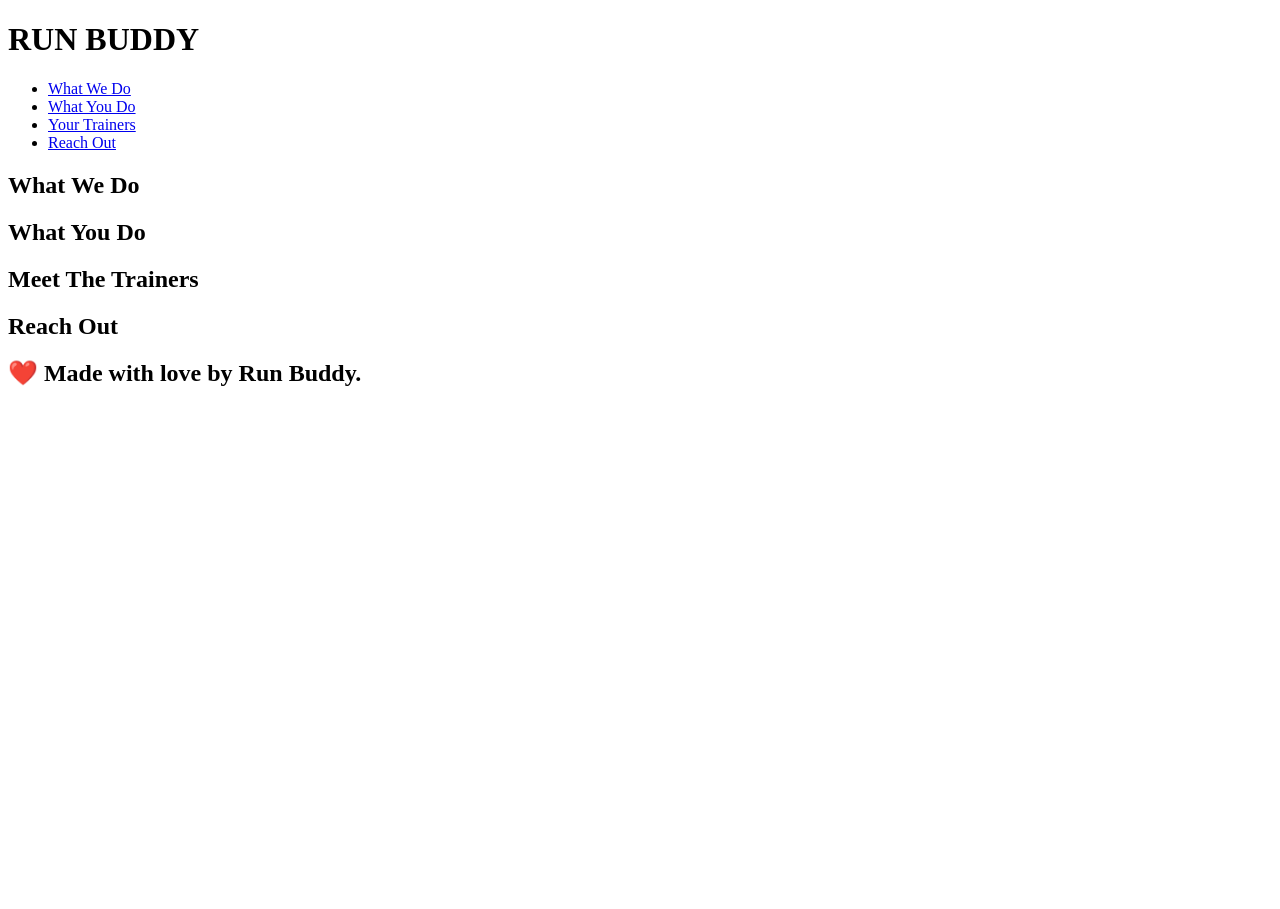
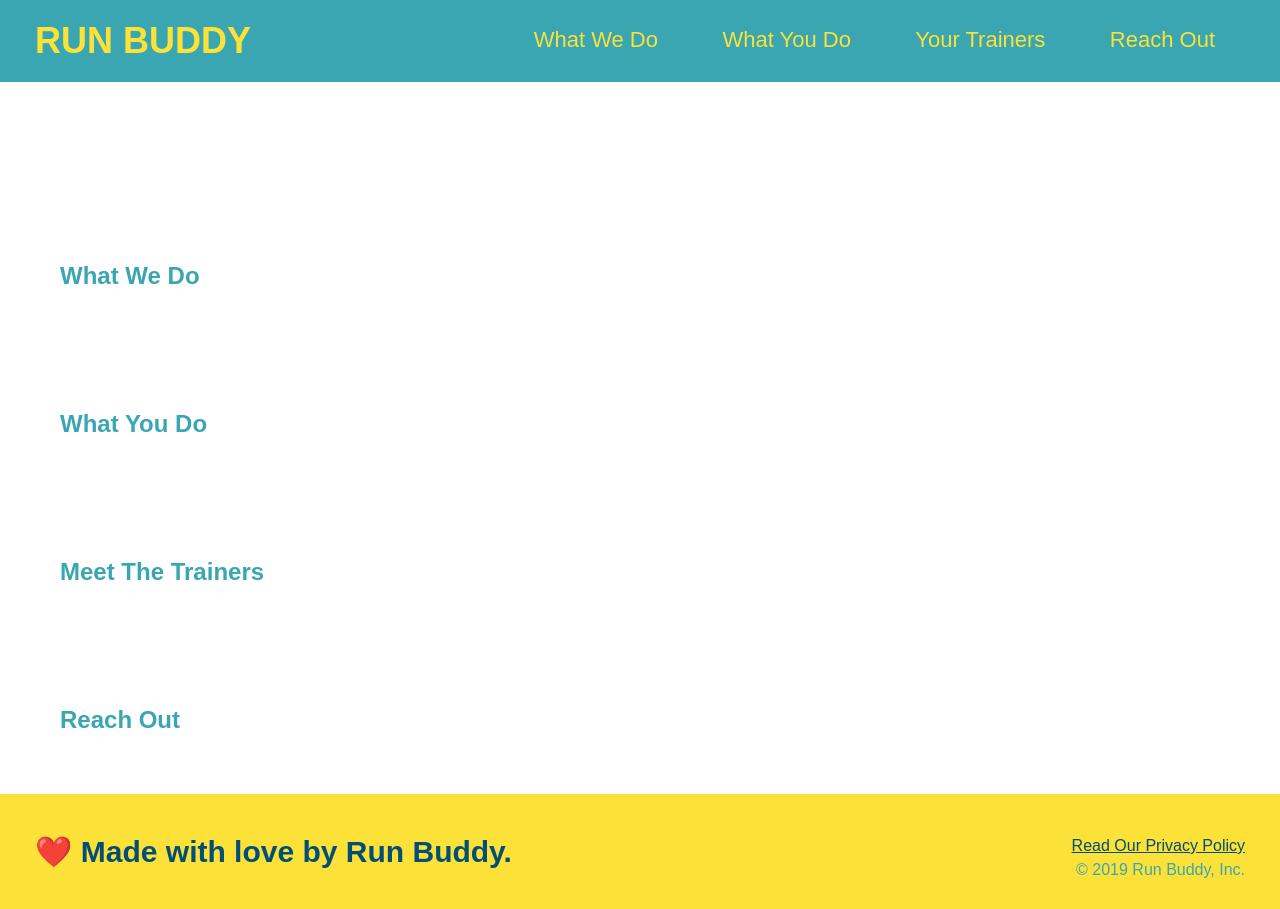
Before and after one commit to bpoe1222/run-buddy, a plain HTML site: page index.html in a window 1280 px wide. Before the commit the page ends 800 px from the top, so only its background shows below. Drawn offline with Linux system fonts and the light colour scheme.

```diff
--- a/assets/css/styles.css
+++ b/assets/css/styles.css
@@ -1,11 +1,16 @@
 * {
     margin: 0;
     padding: 0;
+    box-sizing: border-box;
 }
 body {
     color: #39a6b2;
     font-family: Arial, Helvetica, sans-serif;
 }
+header {
+    padding: 20px 35px;
+    background-color: #39a6b2;
+  }
 header h1 {
     font-weight: bold;
     font-size: 36px;
@@ -29,3 +34,25 @@ header nav ul li a {
     font-weight: lighter;
     font-size: 22px;
 }
+footer {
+    background: #fce138;
+    width: 100%;
+    padding: 40px 35px;
+}
+footer h2 {
+    display: inline;
+    color: #024e76;
+    font-size: 30px;
+    margin: 0;
+}
+footer div {
+    float: right;
+    line-height: 1.5;
+    text-align: right;
+}
+footer a {
+    color: #024e76
+}
+section {
+    padding: 60px;
+}
--- a/index.html
+++ b/index.html
@@ -1,13 +1,14 @@
 <!DOCTYPE html>
 <html lang="en">
     <head>
+        <link rel="stylesheet" href="assets/css/styles.css" />
         <meta charset="UTF-8" />
         <title>Run Buddy</title>
     </head>
     <body>
             <!-- navigation -->
             <header>
-                <h1>RUN BUDDY</h1>
+                <h1><a href="/">RUN BUDDY</a></h1>
                 <nav>
                     <!-- Unordered list element -->
                     <ul>
@@ -56,6 +57,10 @@
             <!-- footer -->
             <footer>
                 <h2>❤️ Made with love by Run Buddy.</h2>
+                <div>
+                    <a href="#">Read Our Privacy Policy</a><br>
+                    &copy; 2019 Run Buddy, Inc.
+                </div>
             </footer>
     </body>
 </html>
```
